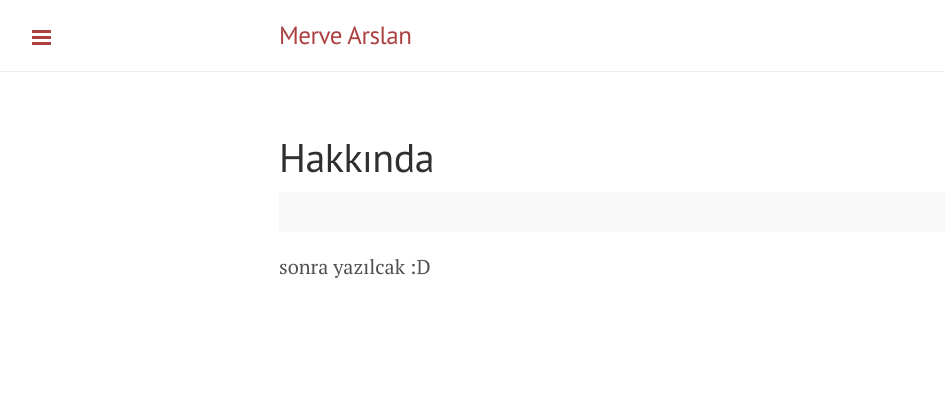
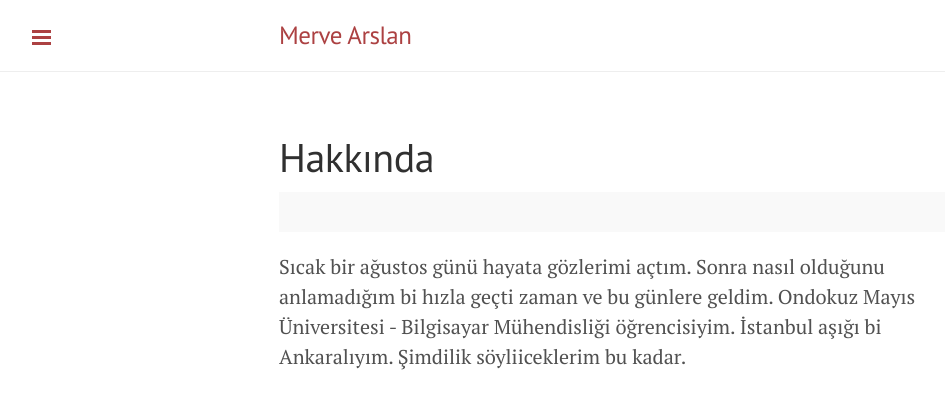
Before and after one commit to mervex/mervex.github.io, a Jekyll site: the page built from about.md, in a window 1280 px wide. Shown: the top 409 px of the page, without its empty margins (1-946 px from the left). Built offline with Jekyll 4.4.1, drawn with Linux system fonts in a browser that asks for light colours; Markdown is read by kramdown in place of the engine named in the settings.

Commit message:
hakkında-yazildi

```diff
--- a/about.md
+++ b/about.md
@@ -7,4 +7,4 @@
 
 </p>
 
-sonra yazılcak :D
+Sıcak bir ağustos günü hayata gözlerimi açtım. Sonra nasıl olduğunu anlamadığım bi hızla geçti zaman ve bu günlere geldim. Ondokuz Mayıs Üniversitesi - Bilgisayar Mühendisliği öğrencisiyim. İstanbul aşığı bi Ankaralıyım. Şimdilik söyliiceklerim bu kadar.
```
